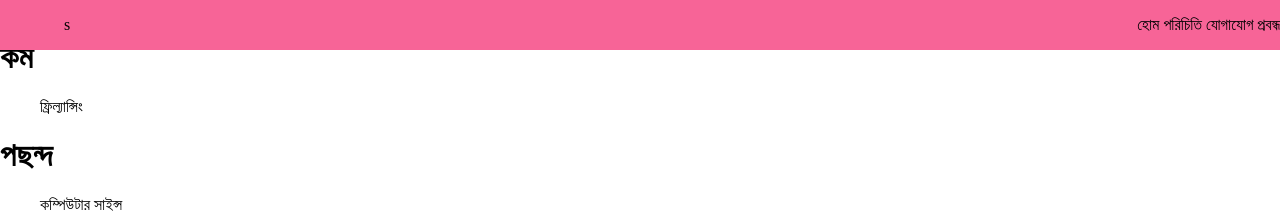
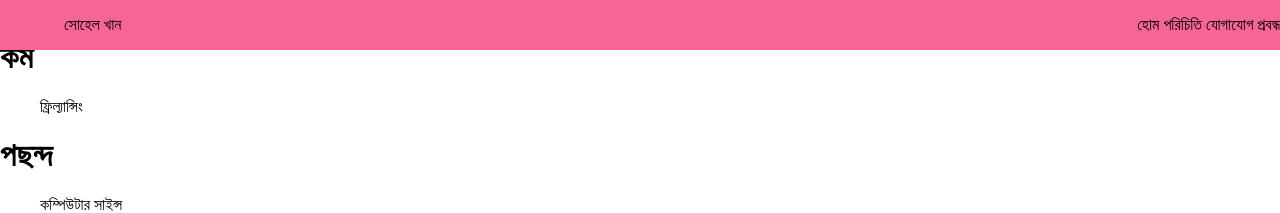
Before and after one commit to sohelkhanz/sohelkhanz.github.io, a Jekyll site: the page built from index.md, in a window 1280 px wide. Shown: the top 213 px of the page. Built offline with Jekyll 4.4.1, drawn with Linux system fonts in a browser that asks for light colours.

Commit message:
Update default.html

```diff
--- a/_layouts/default.html
+++ b/_layouts/default.html
@@ -14,7 +14,7 @@
   <body>
 
     <header>
-        <figure class="brand"> s </figure>
+        <figure class="brand"> {{ page.header }} </figure>
         <nav class="menu">
             <input type="checkbox" id="menuToggle">
             <label for="menuToggle" class="menu-icon"><i class="fas fa-bars"></i></label>
@@ -29,7 +29,7 @@
 
 
     <main>
-                {{ page.header }}
+
          {{ page.description }}
       {{ content }}
 
```
